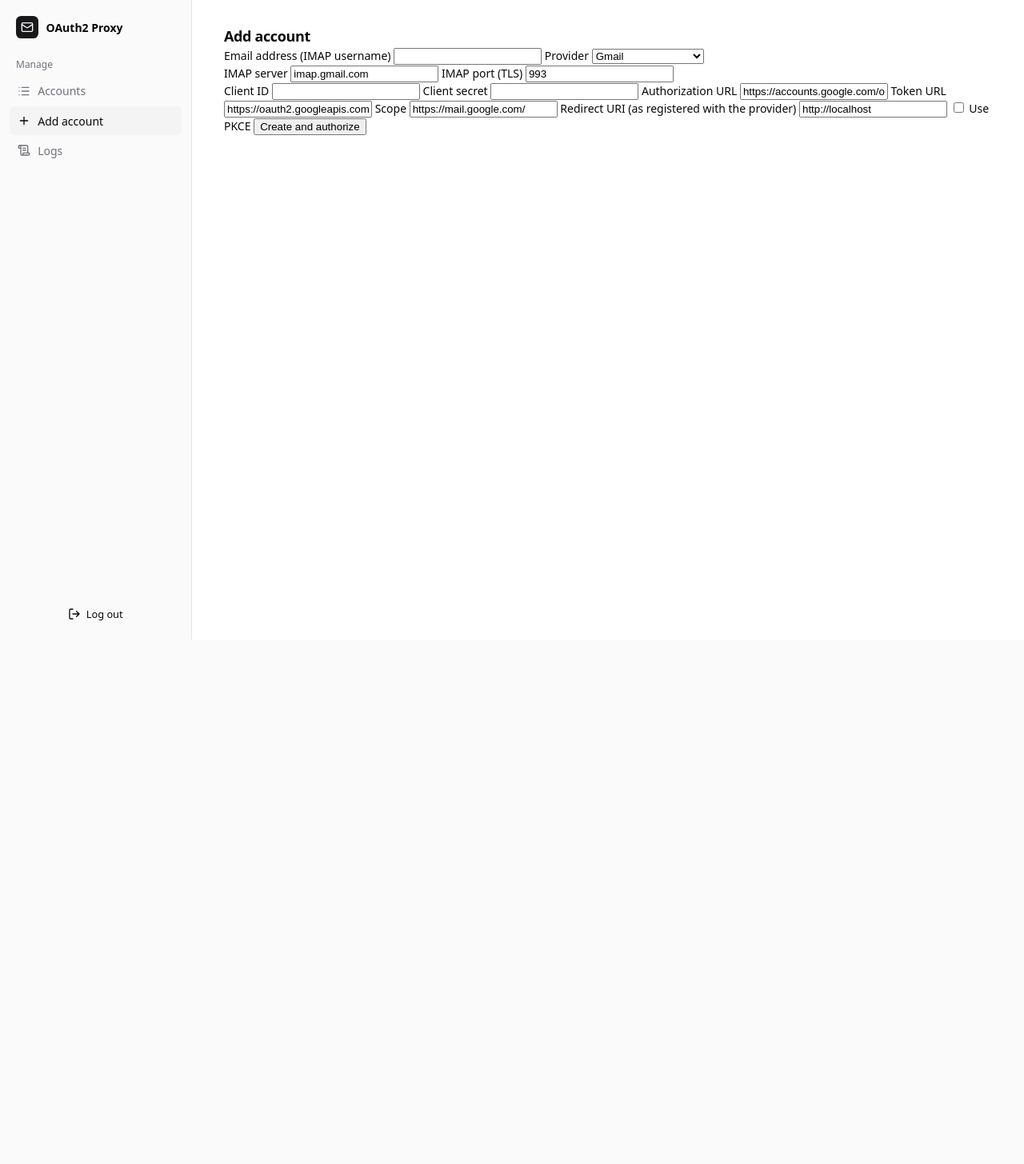
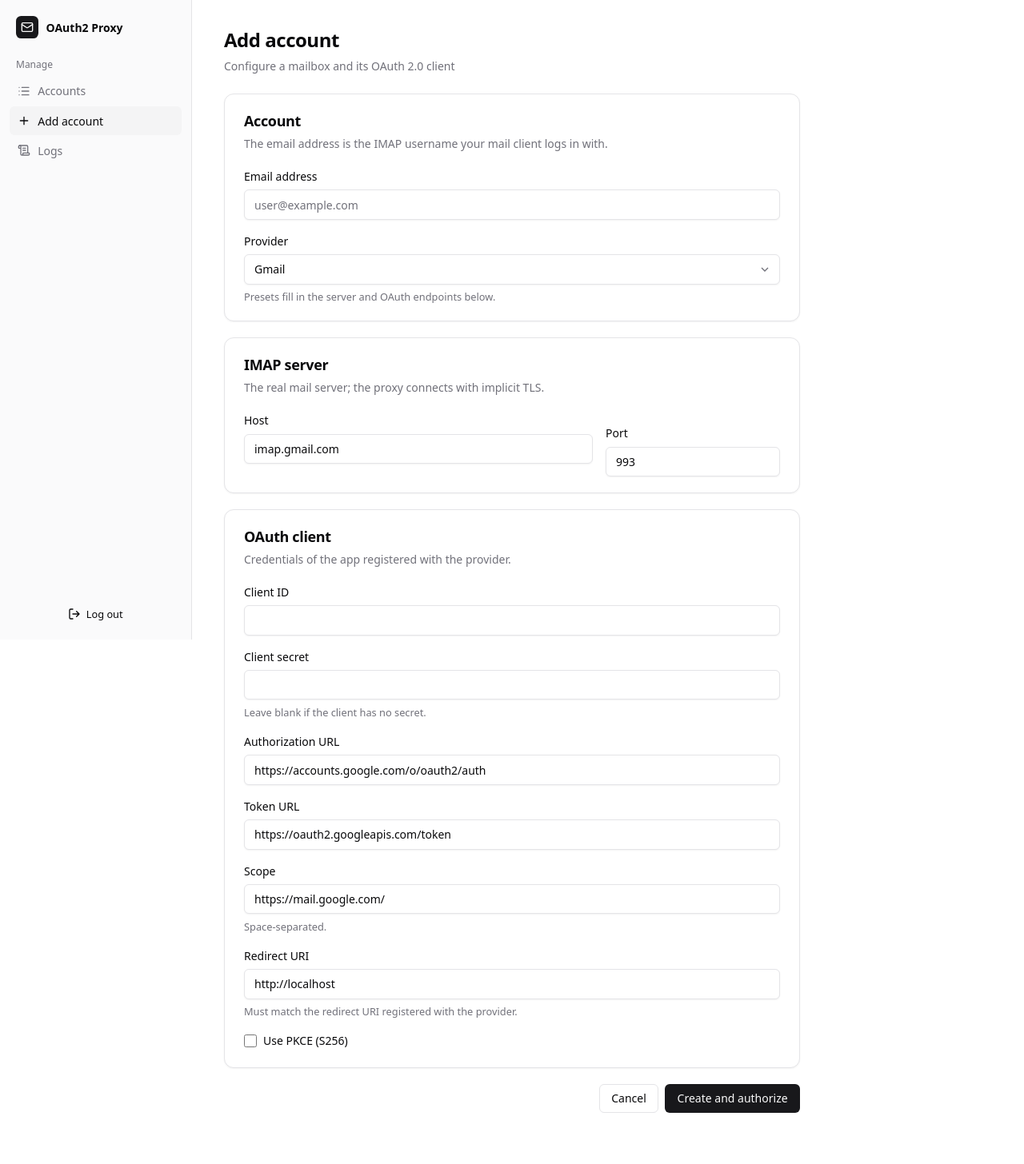
Before and after one commit to LovaszCC/email-oauth-proxy, a FastAPI app: page /accounts/new in a window 1280 px wide. Shown: the whole page at 80% size. Before the commit the page ends 800 px from the top, so only its background shows below. Run offline with FastAPI, Linux system fonts and the light colour scheme; the visitor is signed in with stand-in values (Sample User, id 1); parts of the project's set-up code (start-up, migrations or seed data) failed here and were passed over; some libraries are stand-ins or nearby versions.

Commit message:
feat(ui): restyle accounts, authorize, form and logs pages
Co-Authored-By: Claude Opus 5.5 <noreply@anthropic.com>

```diff
--- a/app/templates/accounts/form.html
+++ b/app/templates/accounts/form.html
@@ -1,38 +1,64 @@
 {% extends "base.html" %}
-{% macro field(name, label, type="text", required=True) -%}
-<label>{{ label }}
-  <input type="{{ type }}" name="{{ name }}" id="f-{{ name }}" value="{{ values.get(name, '') }}" {% if required %}required{% endif %}
-         {% if errors.get(name) %}aria-invalid="true"{% endif %}>
-  {% if errors.get(name) %}<small class="error">{{ errors[name] }}</small>{% endif %}
-</label>
-{%- endmacro %}
+{% from "_ui.html" import field, page_header %}
+{% block title %}{{ "Edit account" if is_edit else "Add account" }} – Email OAuth2 Proxy{% endblock %}
 {% block content %}
-<h2>{{ "Edit account" if is_edit else "Add account" }}</h2>
+<div class="content-narrow">
+{{ page_header("Edit account" if is_edit else "Add account",
+               values.get("email") if is_edit else "Configure a mailbox and its OAuth 2.0 client") }}
 <form method="post" action="{{ action }}">
-  {{ field("email", "Email address (IMAP username)", "email") }}
-  <label>Provider
-    <select name="provider" id="f-provider">
-      {% for key, preset in presets.items() %}
-      <option value="{{ key }}" {% if values.get("provider") == key %}selected{% endif %}>{{ preset.name }}</option>
-      {% endfor %}
-    </select>
-    {% if errors.get("provider") %}<small class="error">{{ errors["provider"] }}</small>{% endif %}
-  </label>
-  <div class="grid">
-    {{ field("imap_host", "IMAP server") }}
-    {{ field("imap_port", "IMAP port (TLS)", "number") }}
+  <div class="card">
+    <div class="card-header"><h2>Account</h2><p>The email address is the IMAP username your mail client logs in with.</p></div>
+    <div class="card-body">
+      {{ field("email", "Email address", values, errors, "email", placeholder="user@example.com") }}
+      <div class="field">
+        <label class="label" for="f-provider">Provider</label>
+        <select class="select" name="provider" id="f-provider">
+          {% for key, preset in presets.items() %}
+          <option value="{{ key }}" {% if values.get("provider") == key %}selected{% endif %}>{{ preset.name }}</option>
+          {% endfor %}
+        </select>
+        {% if errors.get("provider") %}<span class="field-error">{{ errors["provider"] }}</span>
+        {% else %}<span class="hint">Presets fill in the server and OAuth endpoints below.</span>{% endif %}
+      </div>
+    </div>
   </div>
-  {{ field("client_id", "Client ID") }}
-  <label>Client secret{% if has_secret %} <small>(leave blank to keep the stored secret)</small>{% endif %}
-    <input type="password" name="client_secret" id="f-client_secret" value="" autocomplete="new-password">
-  </label>
-  {{ field("permission_url", "Authorization URL") }}
-  {{ field("token_url", "Token URL") }}
-  {{ field("scope", "Scope") }}
-  {{ field("redirect_uri", "Redirect URI (as registered with the provider)") }}
-  <label><input type="checkbox" name="use_pkce" id="f-use_pkce" {% if values.get("use_pkce") in (True, "on", "true") %}checked{% endif %}> Use PKCE</label>
-  <button type="submit">{{ "Save" if is_edit else "Create and authorize" }}</button>
+
+  <div class="card">
+    <div class="card-header"><h2>IMAP server</h2><p>The real mail server; the proxy connects with implicit TLS.</p></div>
+    <div class="card-body">
+      <div class="grid-2">
+        {{ field("imap_host", "Host", values, errors) }}
+        {{ field("imap_port", "Port", values, errors, "number") }}
+      </div>
+    </div>
+  </div>
+
+  <div class="card">
+    <div class="card-header"><h2>OAuth client</h2><p>Credentials of the app registered with the provider.</p></div>
+    <div class="card-body">
+      {{ field("client_id", "Client ID", values, errors) }}
+      <div class="field">
+        <label class="label" for="f-client_secret">Client secret</label>
+        <input class="input" type="password" name="client_secret" id="f-client_secret" value="" autocomplete="new-password">
+        <span class="hint">{% if has_secret %}A secret is stored – leave blank to keep the stored secret.{% else %}Leave blank if the client has no secret.{% endif %}</span>
+      </div>
+      {{ field("permission_url", "Authorization URL", values, errors) }}
+      {{ field("token_url", "Token URL", values, errors) }}
+      {{ field("scope", "Scope", values, errors, hint="Space-separated.") }}
+      {{ field("redirect_uri", "Redirect URI", values, errors, hint="Must match the redirect URI registered with the provider.") }}
+      <label class="checkbox" for="f-use_pkce">
+        <input type="checkbox" name="use_pkce" id="f-use_pkce" {% if values.get("use_pkce") in (True, "on", "true") %}checked{% endif %}>
+        Use PKCE (S256)
+      </label>
+    </div>
+  </div>
+
+  <div class="form-actions">
+    <a class="btn btn-outline" href="/">Cancel</a>
+    <button class="btn btn-primary" type="submit">{{ "Save changes" if is_edit else "Create and authorize" }}</button>
+  </div>
 </form>
+</div>
 <script>
   const presets = {{ presets | tojson }};
   document.getElementById("f-provider").addEventListener("change", (event) => {
```
Also changed, not shown: app/templates/accounts/authorize.html (+67 -31 lines), app/templates/logs.html (+37 -18 lines), tests/test_ui.py (+24 -0 lines).
